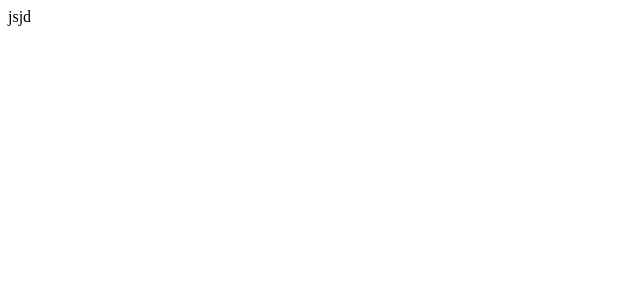
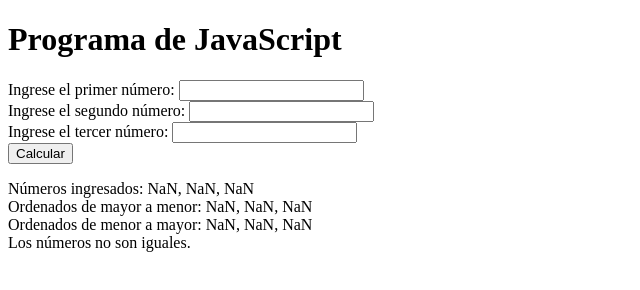
Before and after one commit to EvelinGen24/logica-programacion-1, a plain HTML site: page index.html in a window 1280 px wide. Shown: the whole page, without its empty margins (0-640 px from the left). Drawn offline with Linux system fonts and the light colour scheme.

Commit message:
tarea interminada

```diff
--- a/index.html
+++ b/index.html
@@ -1 +1,31 @@
-jsjd
+<!DOCTYPE html>
+<html lang="es">
+<head>
+    <meta charset="UTF-8">
+    <meta name="viewport" content="width=device-width, initial-scale=1.0">
+    <title>Programa de JavaScript</title>
+</head>
+<body>
+    <h1>Programa de JavaScript</h1>
+    <label for="numero1">Ingrese el primer número:</label>
+    <input type="number" id="numero1">
+    <br>
+    <label for="numero2">Ingrese el segundo número:</label>
+    <input type="number" id="numero2">
+    <br>
+    <label for="numero3">Ingrese el tercer número:</label>
+    <input type="number" id="numero3">
+    <br>
+    <button onclick="calcular()">Calcular</button>
+    <br>
+    <p id="resultado"></p>
+
+    <script src="logica.js"></script>
+    <script>
+        // Invocar la función calcular() al cargar la página
+        window.onload = function() {
+            calcular();
+        };
+    </script>
+</body>
+</html>
--- a/logica.js
+++ b/logica.js
@@ -1,14 +1,3 @@
-// Solicitar al usuario 3 números y guardarlos en variables
-var numero1 = prompt("Ingrese el primer número:");
-var numero2 = prompt("Ingrese el segundo número:");
-var numero3 = prompt("Ingrese el tercer número:");
-
-// Convertir los números ingresados a tipo numérico
-numero1 = parseFloat(numero1);
-numero2 = parseFloat(numero2);
-numero3 = parseFloat(numero3);
-
-// Función para ordenar los números de mayor a menor
 function ordenarMayorMenor(a, b, c) {
     var numeros = [a, b, c];
     numeros.sort(function(x, y) {
@@ -17,7 +6,6 @@ function ordenarMayorMenor(a, b, c) {
     return numeros;
 }
 
-// Función para ordenar los números de menor a mayor
 function ordenarMenorMayor(a, b, c) {
     var numeros = [a, b, c];
     numeros.sort(function(x, y) {
@@ -26,7 +14,6 @@ function ordenarMenorMayor(a, b, c) {
     return numeros;
 }
 
-// Función para identificar si los números son iguales
 function sonIguales(a, b, c) {
     if (a === b && b === c) {
         return true;
@@ -35,20 +22,28 @@ function sonIguales(a, b, c) {
     }
 }
 
+function calcular() {
+    var numero1 = parseFloat(document.getElementById("numero1").value);
+    var numero2 = parseFloat(document.getElementById("numero2").value);
+    var numero3 = parseFloat(document.getElementById("numero3").value);
+
+    var resultado = document.getElementById("resultado");
+
     // Mostrar los números ingresados
-console.log("Números ingresados: " + numero1 + ", " + numero2 + ", " + numero3);
+    resultado.innerHTML = "Números ingresados: " + numero1 + ", " + numero2 + ", " + numero3 + "<br>";
 
     // Ordenar y mostrar los números de mayor a menor
     var ordenadosMayorMenor = ordenarMayorMenor(numero1, numero2, numero3);
-console.log("Ordenados de mayor a menor: " + ordenadosMayorMenor.join(", "));
+    resultado.innerHTML += "Ordenados de mayor a menor: " + ordenadosMayorMenor.join(", ") + "<br>";
 
     // Ordenar y mostrar los números de menor a mayor
     var ordenadosMenorMayor = ordenarMenorMayor(numero1, numero2, numero3);
-console.log("Ordenados de menor a mayor: " + ordenadosMenorMayor.join(", "));
+    resultado.innerHTML += "Ordenados de menor a mayor: " + ordenadosMenorMayor.join(", ") + "<br>";
 
     // Verificar si los números son iguales e imprimir un mensaje
     if (sonIguales(numero1, numero2, numero3)) {
-    console.log("Los números son iguales.");
+        resultado.innerHTML += "Los números son iguales.";
     } else {
-    console.log("Los números no son iguales.");
+        resultado.innerHTML += "Los números no son iguales.";
     }
+}
```
Lines whose indentation alone changed are shown as unchanged.
